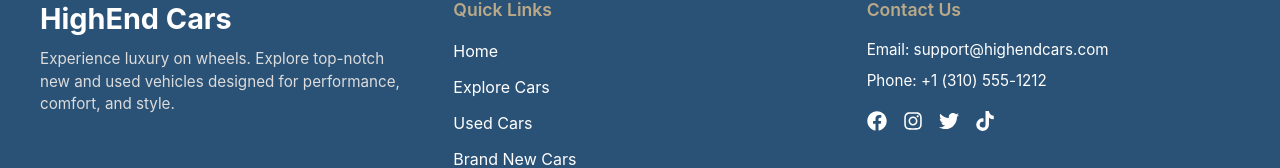
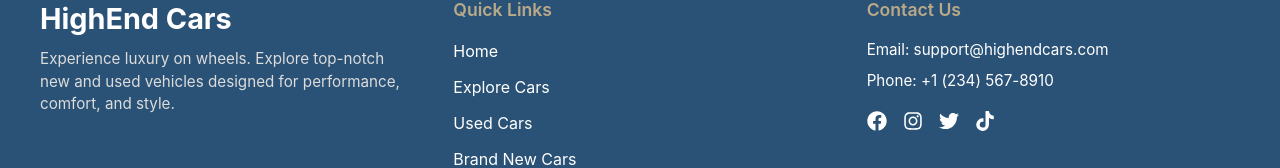
Before and after one commit to Ekekwecharles/highendcars, a Next.js app: page / in a window 1280 px wide. Shown: the part 1061-1229 px from the top of the page. Built offline with nearby package versions, Linux system fonts and the light colour scheme; no server answers; the database is empty.

Commit message:
update footer

```diff
--- a/app/components/Footer.tsx
+++ b/app/components/Footer.tsx
@@ -136,7 +136,7 @@ export default function Footer() {
         <Contact>
           <h3>Contact Us</h3>
           <p>Email: support@highendcars.com</p>
-          <p>Phone: +1 (310) 555-1212</p>
+          <p>Phone: +1 (234) 567-8910</p>
 
           <div className="socials">
             <a href="#" aria-label="Facebook">
```
